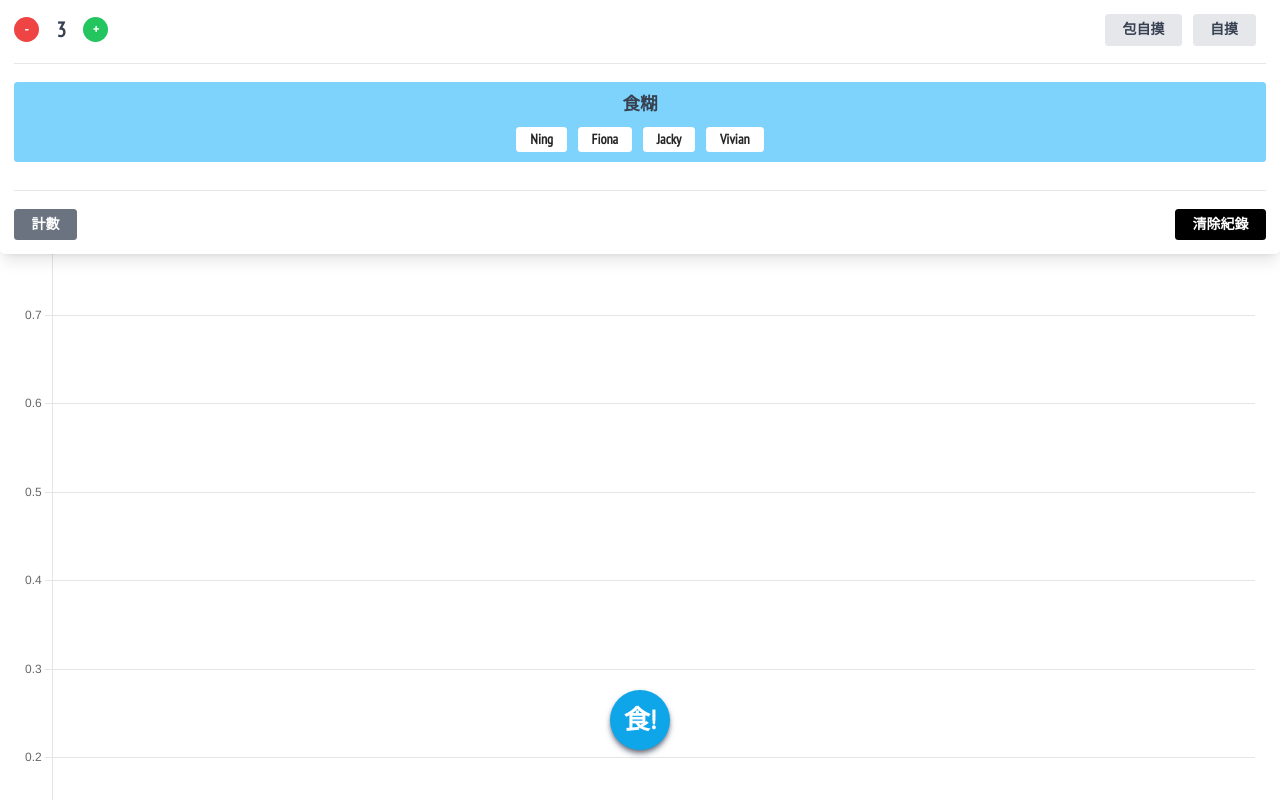
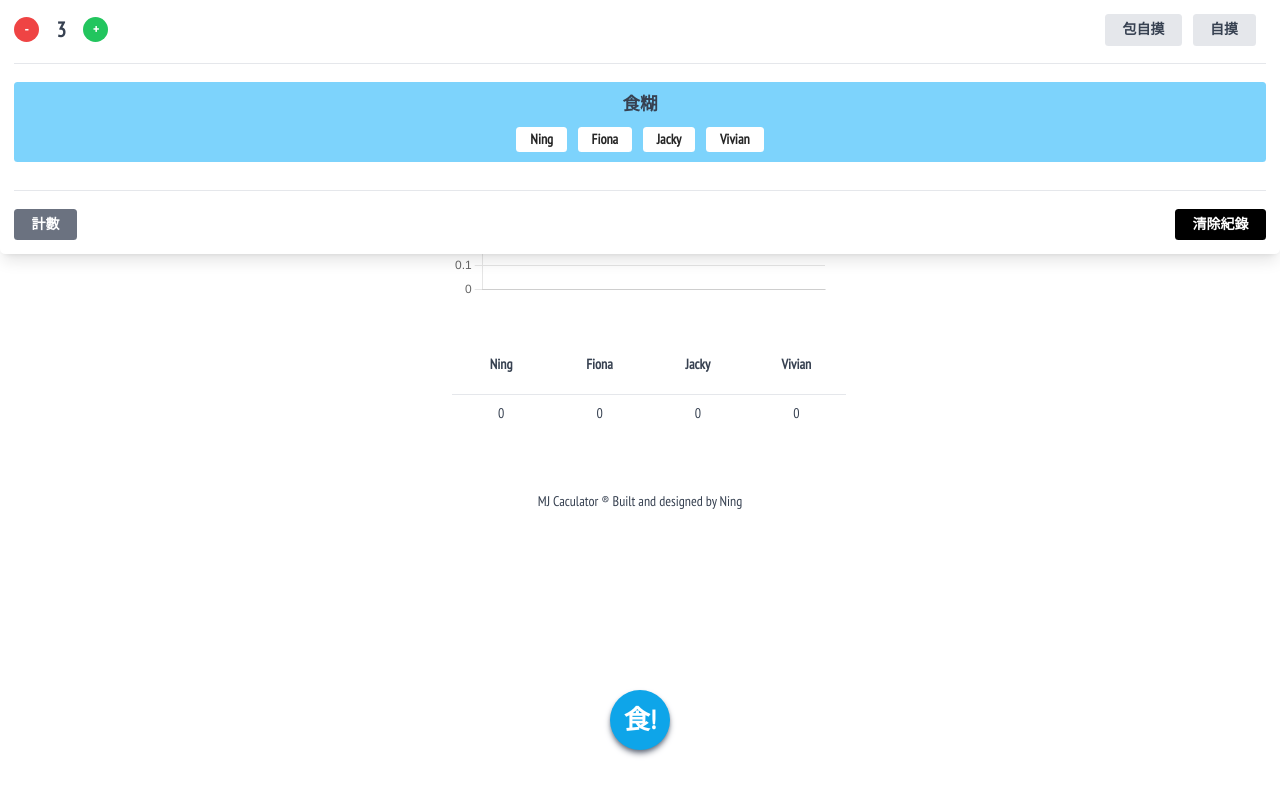
Before and after one commit to sslnyx/mj-calculator, a React (Vite) app: page / in a window 1280 px wide. Shown: the top 800 px of the page. Built offline with nearby package versions, Linux system fonts and the light colour scheme; what tw-elements would draw is missing.

Commit message:
clean up

```diff
--- a/src/components/HuFooter.jsx
+++ b/src/components/HuFooter.jsx
@@ -27,8 +27,6 @@ const HuFooter = (props) => {
       player.points.length ? (player.points = []) : "";
       player.name = defualtPlayers[idx]
     }
-
-    console.log(defualtData)
 
     setClearing(false);
     setPlayers([...defualtData]);
--- a/src/pages/Home/index.jsx
+++ b/src/pages/Home/index.jsx
@@ -53,7 +53,7 @@ const Home = () => {
 
   return (
     <div>
-      <div className="container">
+      <div className="container max-w-[420px]">
         <section className="py-5">
           <MjChart {...{ players, setPlayers, fanPt, rounds, charRef }} />
         </section>
```
